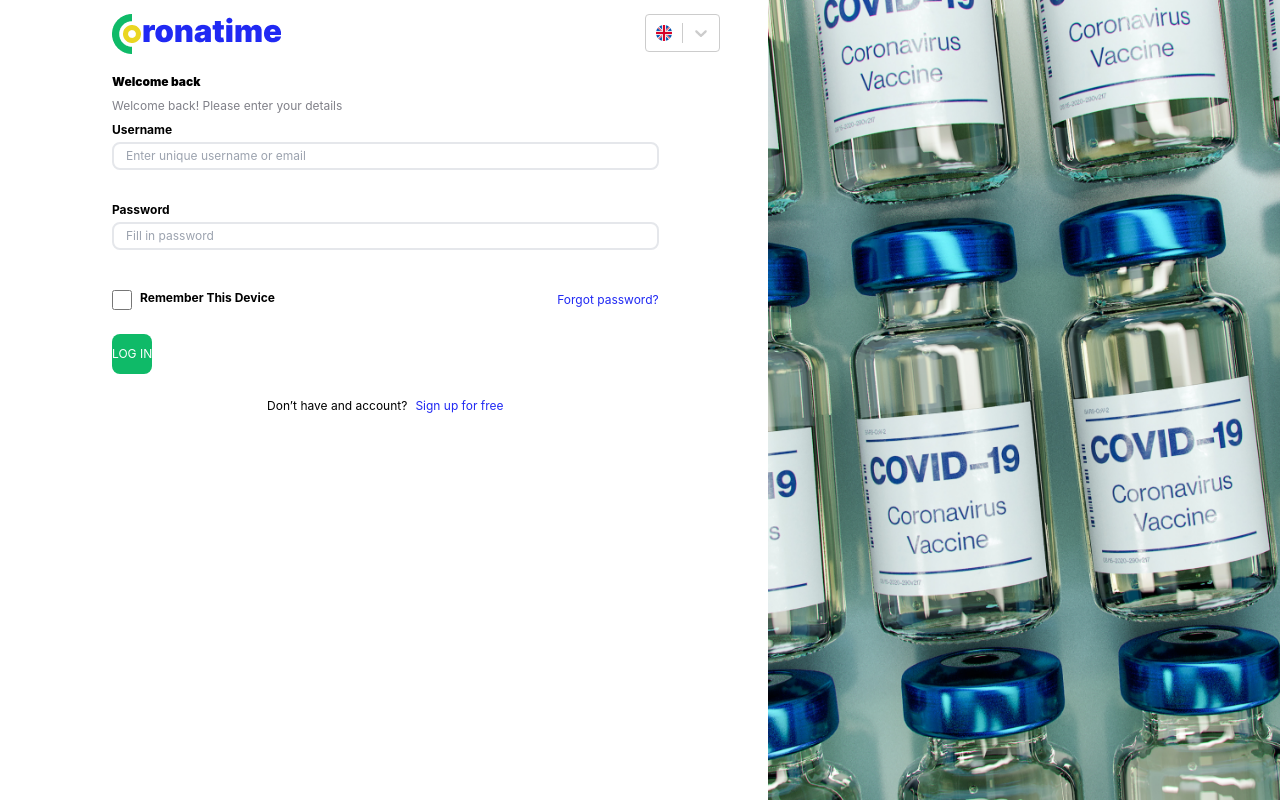
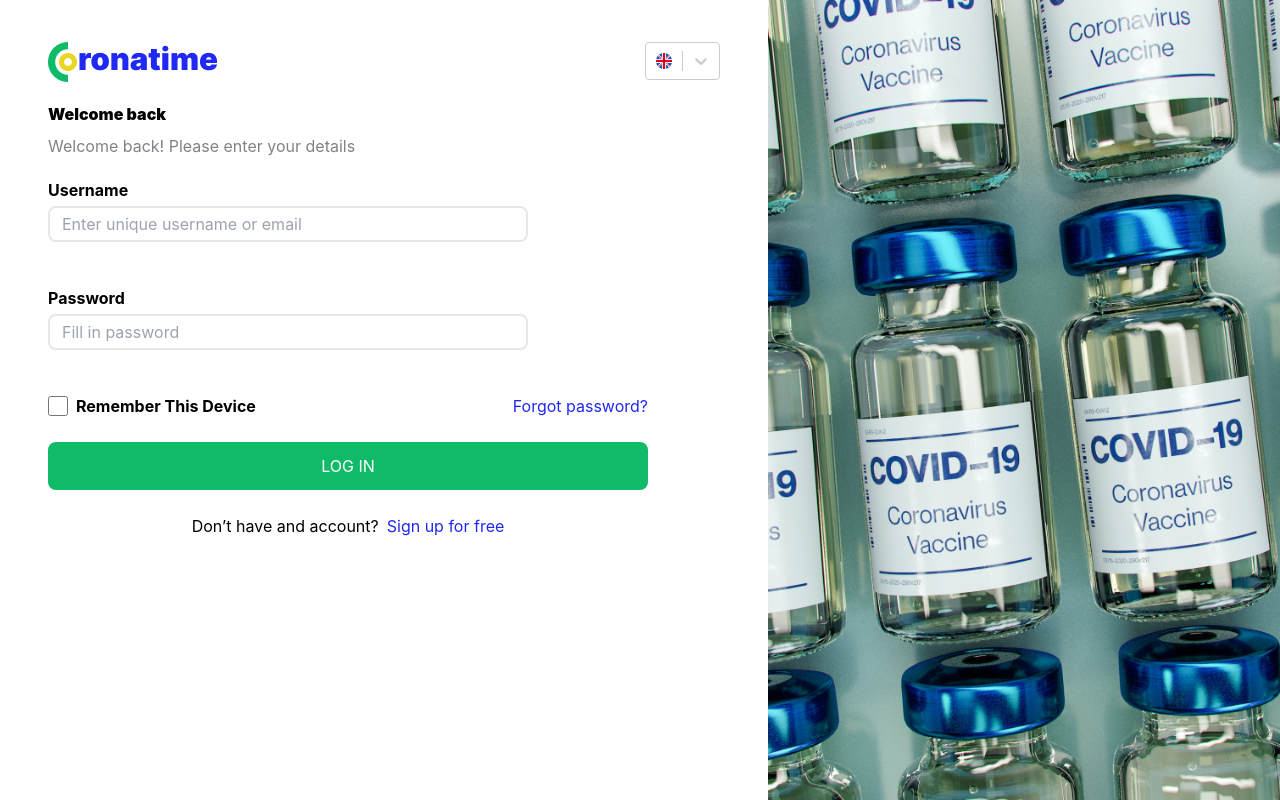
Before and after one commit to nikanoza/coronatime-nikanoza, a React (Create React App) app: page /login in a window 1280 px wide. Built offline with nearby package versions, Linux system fonts and the light colour scheme.

Commit message:
feat: finish reset page

```diff
--- a/src/App.tsx
+++ b/src/App.tsx
@@ -25,12 +25,21 @@ i18next.use(initReactI18next).init({
 });
 
 function App() {
+  const changeLanguage = (leng: string) => {
+    i18next.changeLanguage(leng);
+  };
   return (
     <div className="h-full">
       <Routes>
         <Route path="/" element={<Navigate to="/login" replace />} />
-        <Route path="/login" element={<Login />} />
-        <Route path="/registration" element={<Registration />} />
+        <Route
+          path="/login"
+          element={<Login changeLenguage={changeLanguage} />}
+        />
+        <Route
+          path="/registration"
+          element={<Registration changeLenguage={changeLanguage} />}
+        />
         <Route path="/reset" element={<Reset />} />
         <Route path="/new-password" element={<NewPassword />} />
         <Route path="/confirmation" element={<Confirmation />} />
--- a/src/components/Language.tsx
+++ b/src/components/Language.tsx
@@ -1,10 +1,12 @@
+import { Eng, Geo } from 'assets/images';
 import i18next from 'i18next';
-import { Eng, Geo } from 'assets/images';
+import React from 'react';
 import Select from 'react-select';
 
-const Language = () => {
+const Language: React.FC<{ change: Function }> = (props) => {
+  const lenguage = i18next.language;
   const languageChangeHandler = (event: any) => {
-    i18next.changeLanguage(event.value);
+    props.change(event.value);
   };
 
   const options = [
@@ -31,10 +33,10 @@ const Language = () => {
       options={options}
       onChange={languageChangeHandler}
       defaultValue={{
-        value: 'en',
+        value: lenguage === 'en' ? 'en' : 'geo',
         label: (
           <div>
-            <img src={Eng} alt="" />
+            <img src={lenguage === 'en' ? Eng : Geo} alt="" />
           </div>
         ),
       }}
--- a/src/components/Translation.ts
+++ b/src/components/Translation.ts
@@ -34,6 +34,7 @@ const Translations: { geo: object } = {
     'Log in': 'შესვლა',
     'this email is already taken.': 'ეს მეილი უკვე გამოყენებულია',
     'this username is already taken.': 'ეს სახელი უკვე გამოყენებულია',
+    'reset password': 'პაროლის შეცვლა',
   },
 };
 export default Translations;
--- a/src/hooks/usePostHttp.ts
+++ b/src/hooks/usePostHttp.ts
@@ -30,6 +30,7 @@ const usePostHttp = (param: RequestObject) => {
       param.applyData(data);
     } catch (err) {
       if (axios.isAxiosError(err) && err.response) {
+        console.log(err);
         const register = (err.response.data as ErrorType)[0].context.label;
         param.errorFc(register);
       }
--- a/src/pages/Login/Login.tsx
+++ b/src/pages/Login/Login.tsx
@@ -4,8 +4,9 @@ import { FieldError, SubmitHandler, useForm } from 'react-hook-form';
 import { Link } from 'react-router-dom';
 
 import { useTranslation } from 'react-i18next';
+import { usePostHttp } from 'hooks';
 
-const Login = () => {
+const Login: React.FC<{ changeLenguage: Function }> = (props) => {
   type FormValues = {
     username: string;
     password: string;
@@ -15,11 +16,28 @@ const Login = () => {
     register,
     handleSubmit,
     formState: { errors, touchedFields },
+    getValues,
   } = useForm<FormValues>({
     shouldFocusError: false,
   });
 
   const { t } = useTranslation();
+
+  const { requestFc: sentRequest } = usePostHttp({
+    obj: {
+      link: 'https://coronatime-api.devtest.ge/api/login',
+      body: {
+        username: getValues('username'),
+        password: getValues('password'),
+      },
+    },
+    applyData: (param: string) => {
+      return JSON.parse(param);
+    },
+    errorFc: (property) => {
+      console.log(property);
+    },
+  });
 
   const setErrorStyle = (
     error: FieldError | undefined,
@@ -28,15 +46,16 @@ const Login = () => {
     return error ? 'border-[#CC1E1E]' : touched ? 'border-[#249E2C]' : '';
   };
 
-  const onSubmit: SubmitHandler<FormValues> = (data: FormValues): void =>
-    console.log(data);
+  const onSubmit: SubmitHandler<FormValues> = (): void => {
+    sentRequest();
+  };
   return (
     <div className="w-full h-full flex">
-      <div className="w-3/5 h-full pt-3 pb-3">
-        <div className="ml-28 flex flex-col text-xs">
+      <div className="w-full h-full lg:w-3/5 pt-3 pb-3 items-center justify-center md:pt-10">
+        <div className="ml-4 sm:ml-12 flex flex-col text-xs md:text-sm lg:text-base">
           <div className="flex items-center justify-between pr-12">
             <img src={Coronatime} alt="" className="" />
-            <Language />
+            <Language change={props.changeLenguage} />
           </div>
           <div className="mt-5 font-black">{t('Welcome back')}</div>
           <div className="mt-2 text-[#808189]">
@@ -46,11 +65,11 @@ const Login = () => {
             <Input
               label="username"
               text={t('username')}
-              inputClass={`w-5/6 pt-1 pb-1 pl-3 pr-3 mt-1 border-2 rounded-lg focus:border-[#2029F3] focus:shadow-focusShadow ${setErrorStyle(
+              inputClass={`w-5/6 sm:w-1/2 lg:w-3/4 xl:w-2/3 2xl:w-1/2 pt-1 pb-1 pl-3 pr-3 mt-1 border-2 rounded-lg focus:border-[#2029F3] focus:shadow-focusShadow ${setErrorStyle(
                 errors.username,
-                touchedFields.username
+                touchedFields.username && getValues('username') !== ''
               )} outline-none`}
-              className="w-full mt-2 flex flex-col"
+              className="w-full mt-2 flex flex-col lg:mt-5"
               type="text"
               placeholder={t('Enter unique username or email')}
               register={register}
@@ -61,7 +80,11 @@ const Login = () => {
                   message: t('Username should be unique, min 3 symbols'),
                 },
               }}
-              correct={!errors.username && touchedFields.username}
+              correct={
+                !errors.username &&
+                touchedFields.username &&
+                getValues('username') !== ''
+              }
               iconClass="w-4 h-4 -ml-6"
             />
             <div className="mt-1 text-[#CC1E1E] h-5 ml-5 flex gap-3">
@@ -71,23 +94,27 @@ const Login = () => {
             <Input
               label="password"
               text={t('password')}
-              inputClass={`w-5/6 pt-1 pb-1 pl-3 pr-3 mt-1 border-2 rounded-lg focus:border-[#2029F3] focus:shadow-focusShadow ${setErrorStyle(
+              inputClass={`w-5/6 sm:w-1/2 lg:w-3/4 xl:w-2/3 2xl:w-1/2 pt-1 pb-1 pl-3 pr-3 mt-1 border-2 rounded-lg focus:border-[#2029F3] focus:shadow-focusShadow ${setErrorStyle(
                 errors.password,
-                touchedFields.password
+                touchedFields.password && getValues('password') !== ''
               )} outline-none`}
-              className="mt-2 flex flex-col"
+              className="mt-2 flex flex-col lg:mt-5"
               type="password"
               placeholder={t('Fill in password')}
               register={register}
               validations={{ required: t('field is ampty') }}
-              correct={!errors.password && touchedFields.password}
+              correct={
+                !errors.password &&
+                touchedFields.password &&
+                getValues('password') !== ''
+              }
               iconClass="w-4 h-4 -ml-6"
             />
             <div className="mt-1 text-[#CC1E1E] h-5 ml-5 flex gap-3">
               {errors.password && <img src={Warning} alt="" />}
               {errors.password && errors.password.message}
             </div>
-            <div className="w-5/6 flex items-center text-center mt-4 whitespace-nowrap">
+            <div className="w-5/6 flex items-center text-center mt-4 whitespace-nowrap flex-col justify-center sm:flex-row sm:justify-between lg:mt-5">
               <Input
                 label="remember"
                 text={t('Remember this device')}
@@ -97,15 +124,12 @@ const Login = () => {
                 register={register}
                 validations={{ require: false }}
               />
-              <Link
-                to={'/recovery'}
-                className="text-[#2029F3] ml-auto whitespace-nowrap"
-              >
+              <Link to={'/reset'} className="text-[#2029F3] whitespace-nowrap">
                 {t('Forgot password?')}
               </Link>
             </div>
             <div className="w-5/6">
-              <Button type="submit" id="login_btn">
+              <Button type="submit" id="login_btn" className="w-full">
                 {t('log in')}
               </Button>
             </div>
--- a/src/pages/Reset/Reset.tsx
+++ b/src/pages/Reset/Reset.tsx
@@ -4,6 +4,7 @@ import { FieldError, SubmitHandler, useForm } from 'react-hook-form';
 
 import { useTranslation } from 'react-i18next';
 import { useState } from 'react';
+import { usePostHttp } from 'hooks';
 
 const Reset = () => {
   const [sentReq, setSentReq] = useState(false);
@@ -16,7 +17,29 @@ const Reset = () => {
     register,
     handleSubmit,
     formState: { errors, touchedFields },
+    getValues,
+    setError,
   } = useForm<FormsValues>();
+
+  const { requestFc: sentRequest } = usePostHttp({
+    obj: {
+      link: 'https://coronatime-api.devtest.ge/api/password/send-recovery-link',
+      body: {
+        email: getValues('email'),
+        backlink: 'http://localhost:3000/new-password',
+      },
+    },
+    applyData: (param: string) => {
+      setSentReq(true);
+      return JSON.parse(param);
+    },
+    errorFc: (property) => {
+      setError('email', {
+        type: 'custom',
+        message: t('email not found'),
+      });
+    },
+  });
 
   const setErrorStyle = (
     error: FieldError | undefined,
@@ -25,25 +48,29 @@ const Reset = () => {
     return error ? 'border-[#CC1E1E]' : touched ? 'border-[#249E2C]' : '';
   };
 
-  const onSubmit: SubmitHandler<FormsValues> = (data: FormsValues): void =>
-    setSentReq(true);
+  const onSubmit: SubmitHandler<FormsValues> = (): void => {
+    sentRequest();
+  };
 
   return (
-    <div className="flex flex-col w-full h-full justify-start items-center">
+    <div className="flex flex-col w-full h-full justify-start items-center xl:text-lg">
       <img src={Coronatime} alt="" className="mt-5" />
       {!sentReq && (
-        <div className="font-bold text-lg mt-20 capitalize">
+        <div className="font-bold text-lg mt-10 capitalize">
           {t('reset password')}
         </div>
       )}
       {!sentReq && (
-        <form onSubmit={handleSubmit(onSubmit)} className="mt-4 w-1/3">
+        <form
+          onSubmit={handleSubmit(onSubmit)}
+          className="mt-4 w-4/5 sm:mt-10 sm:w-1/2 lg:w-1/3 flex flex-col items-center justify-center"
+        >
           <Input
             label="email"
             text={t('email')}
             inputClass={`w-full pt-1 pb-1 pl-3 pr-3 mt-1 border-2 rounded-lg focus:border-[#2029F3] focus:shadow-focusShadow ${setErrorStyle(
               errors.email,
-              touchedFields.email
+              touchedFields.email && getValues('email') !== ''
             )} outline-none`}
             className="w-full mt-2 flex flex-col"
             type="email"
@@ -52,14 +79,16 @@ const Reset = () => {
             validations={{
               required: t('Email not found'),
             }}
-            correct={!errors.email && touchedFields.email}
+            correct={
+              !errors.email && touchedFields.email && getValues('email') !== ''
+            }
             iconClass="w-4 h-4 -ml-6"
           />
-          <div className="mt-1 text-[#CC1E1E] h-5 ml-5 flex gap-3">
+          <div className="mt-1 text-[#CC1E1E] h-5 ml-5 flex gap-3 mr-auto">
             {errors.email && <img src={Warning} alt="" />}
             {errors.email && errors.email.message}
           </div>
-          <Button id="reset_btn" type="submit">
+          <Button id="reset_btn" type="submit" className="w-full">
             {t('reset password')}
           </Button>
         </form>
```
Also changed, not shown: src/pages/Registration/Registration.tsx (+5 -5 lines).
